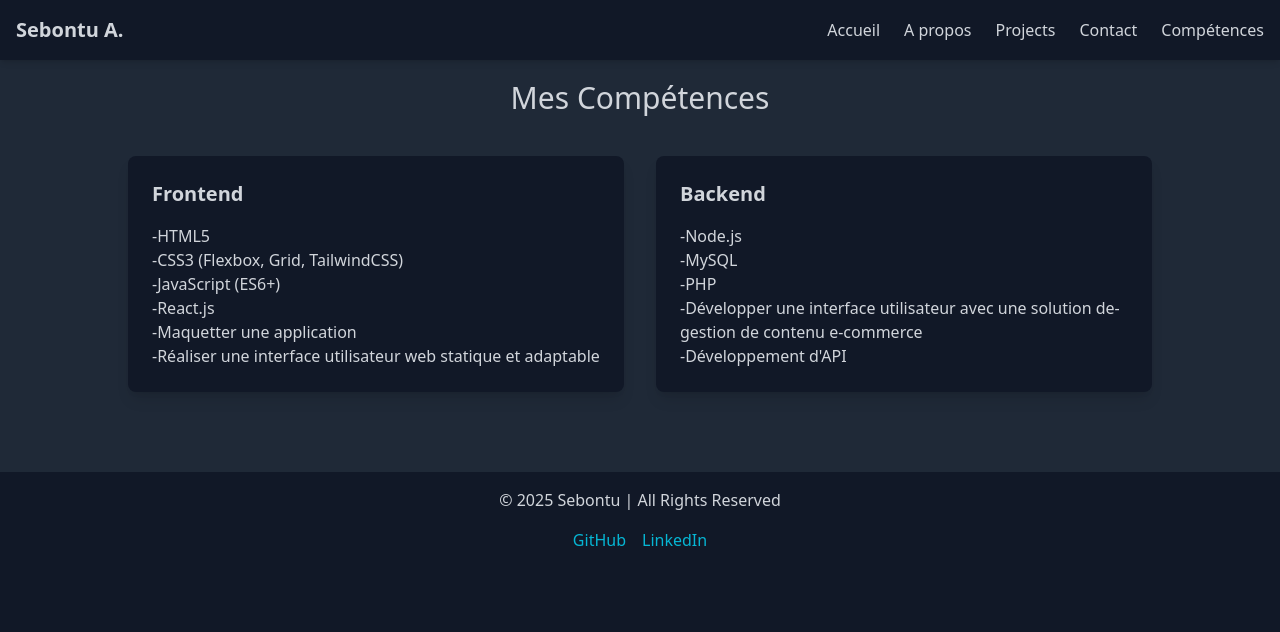
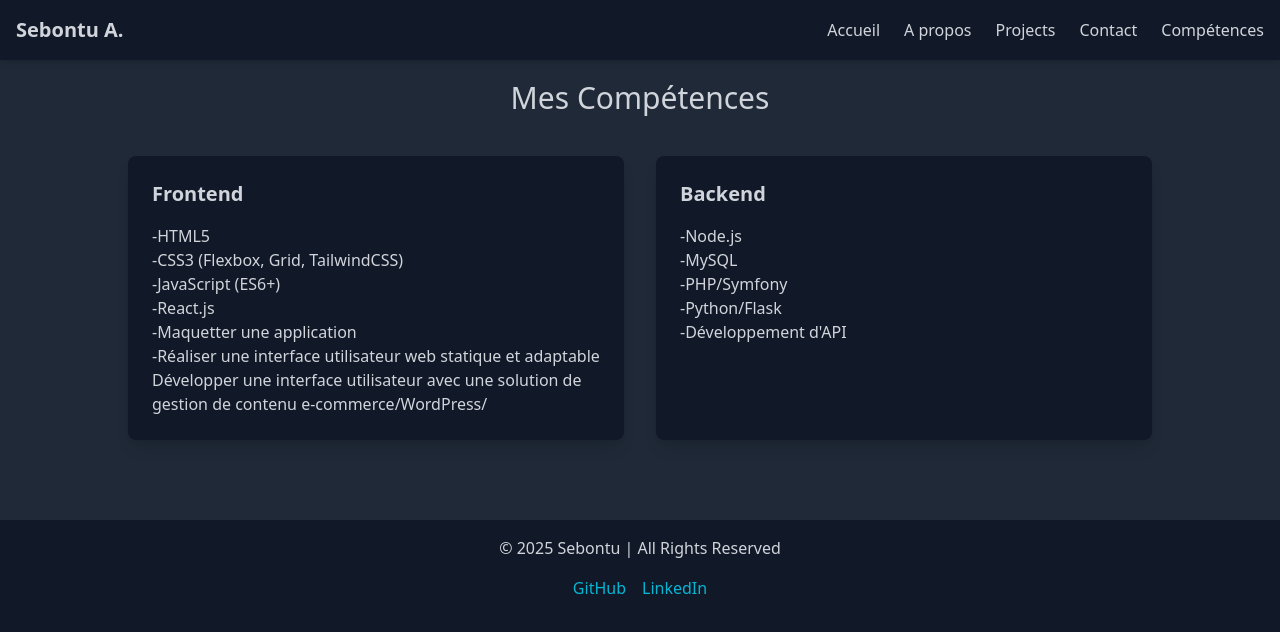
Before and after one commit to sebontu-20/my-react-site, a React (Create React App) app: page /#/skills in a window 1280 px wide. Shown: the top 632 px of the page. Built offline with nearby package versions, Linux system fonts and the light colour scheme.

Commit message:
skillupdates

```diff
--- a/src/components/Projects.jsx
+++ b/src/components/Projects.jsx
@@ -4,11 +4,11 @@ import 'slick-carousel/slick/slick.css';
 import 'slick-carousel/slick/slick-theme.css';
 
 // Import images from the assets folder
-import buImage from '../assets/buzN.jpeg';
+import buImage from '../assets/bu.png';
 import wpImage from '../assets/wp.png';
 import captureauboisImage from '../assets/Captureaubois.PNG';
 import lorImage from '../assets/lor.PNG';
-import untitledImage from '../assets/bagbN.jpeg';
+import untitledImage from '../assets/Untitled image.jpeg';
 
 function Projects() {
   const projects = [
--- a/src/components/Skills.jsx
+++ b/src/components/Skills.jsx
@@ -16,6 +16,7 @@ function Skills() {
             <li>-React.js</li>
             <li>-Maquetter une application</li>
             <li>-Réaliser une interface utilisateur web statique et adaptable</li>
+            <li>Développer une interface utilisateur avec une solution de gestion de contenu e-commerce/WordPress/</li>
           </ul>
         </div>
 
@@ -25,8 +26,8 @@ function Skills() {
           <ul className="text-gray-300">
             <li>-Node.js</li>
             <li>-MySQL</li>
-            <li>-PHP</li>
-            <li>-Développer une interface utilisateur avec une solution de- gestion de contenu e-commerce</li>
+            <li>-PHP/Symfony</li>
+            <li>-Python/Flask</li>
             <li>-Développement d'API</li>
           </ul>
         </div>
```
